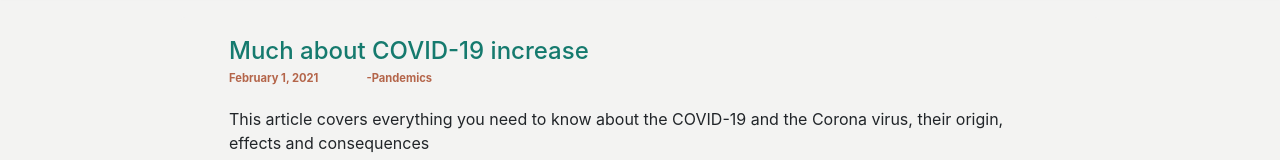
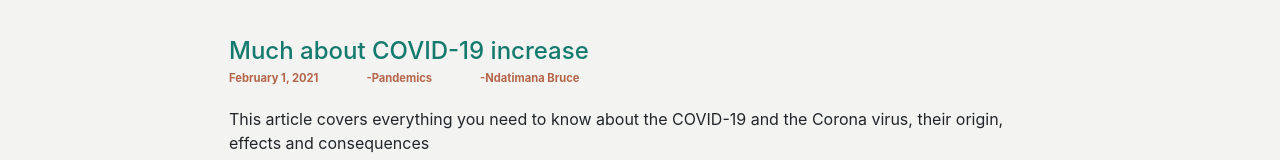
Before and after one commit to Nide17/med-blog, a React (Create React App) app: page / in a window 1280 px wide. Shown: the part 357-517 px from the top of the page. Built offline with nearby package versions, Linux system fonts and the light colour scheme.

Commit message:
added author

```diff
--- a/src/components/Posts.js
+++ b/src/components/Posts.js
@@ -16,6 +16,7 @@ const Posts = () => {
                         <div className="small-text d-flex justify">
                             <p className="mr-5 my-1 text-danger">February 1, 2021</p>
                             <p className="mr-5 my-1 text-danger">-Pandemics</p>
+                            <p className="mr-5 my-1 text-danger">-Ndatimana Bruce</p>
                         </div>
 
                         <CardText className="mt-3">This article covers everything you need to know about the COVID-19 and the Corona virus, their origin, effects and consequences</CardText>
--- a/src/components/postsData.js
+++ b/src/components/postsData.js
@@ -2,6 +2,7 @@ const postsData = [
 
     {
         id: 0,
+        Author: 'Bruce Ndatimana',
         Title: "Much about COVID-19 increase",
         Date: Date.now(),
         Keywords: ['COVID-19', 'Corona Virus'],
```
Also changed, not shown: 1 other file (tests, documents, lock files or other folders).
